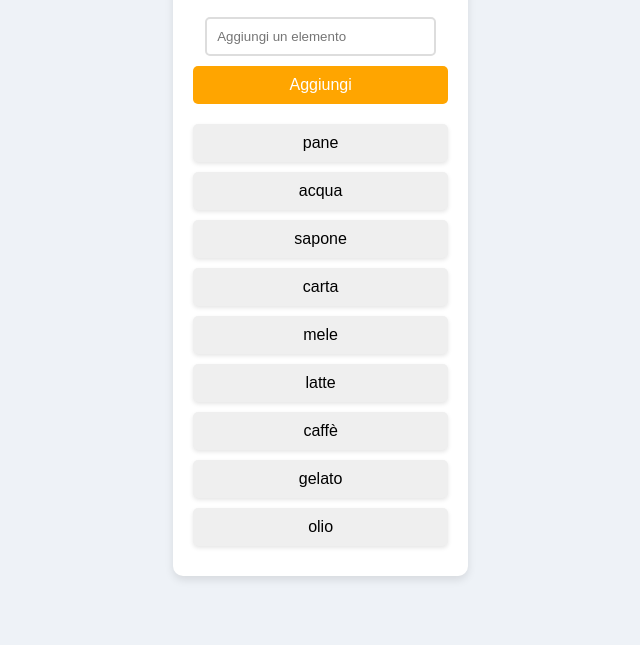
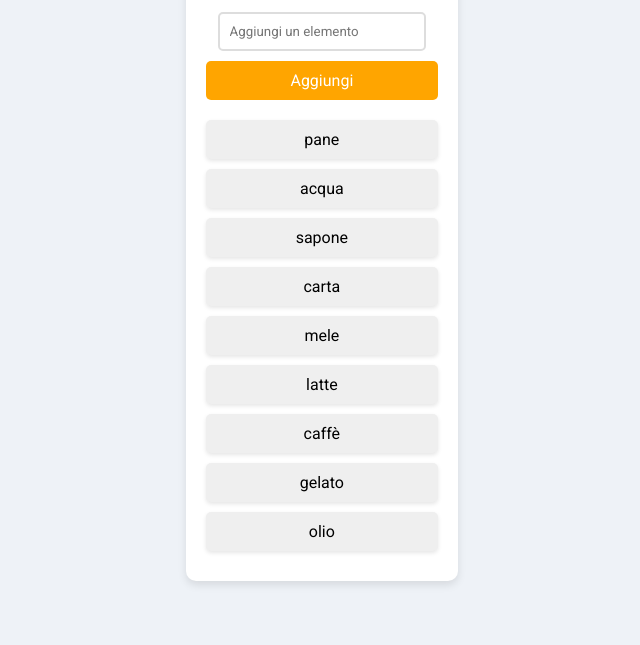
Before and after one commit to samuelecozzubbo/js-lista-spesa, a plain HTML site: page index.html in a window 1280 px wide. Shown: the part 155-800 px from the top of the page, without its empty margins (303-943 px from the left). Drawn offline with Linux system fonts and the light colour scheme.

Commit message:
Style: change font family

```diff
--- a/css/style.css
+++ b/css/style.css
@@ -2,7 +2,7 @@
     margin: 0;
     padding: 0;
     box-sizing: border-box;
-    font-family: 'Arial', sans-serif;
+    font-family: "Roboto", sans-serif;
 }
 
 body {
--- a/index.html
+++ b/index.html
@@ -3,6 +3,10 @@
 <head>
     <meta charset="UTF-8">
     <meta name="viewport" content="width=device-width, initial-scale=1.0">
+    <!-- Font family -->
+    <link rel="preconnect" href="https://fonts.googleapis.com">
+    <link rel="preconnect" href="https://fonts.gstatic.com" crossorigin>
+    <link href="https://fonts.googleapis.com/css2?family=Roboto:ital,wght@0,100;0,300;0,400;0,500;0,700;0,900;1,100;1,300;1,400;1,500;1,700;1,900&display=swap" rel="stylesheet">
     <link rel="stylesheet" href="css/style.css">
     <title>js-lista-spesa</title>
 </head>
```
